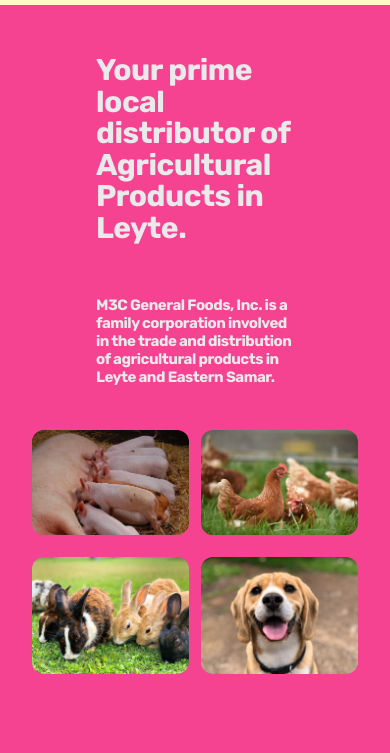
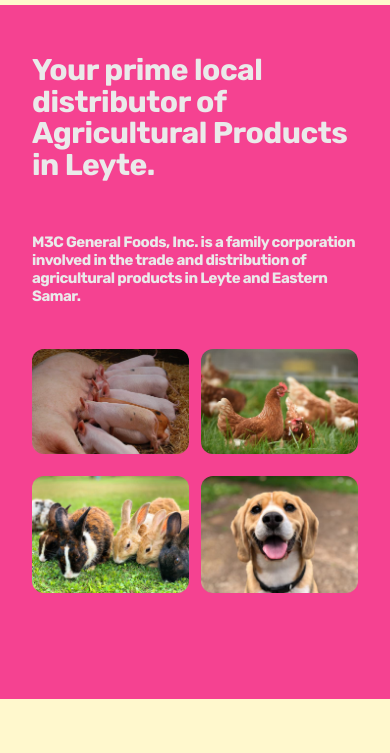
Before and after one commit to davemarquez20/m3c, a plain HTML site: page index.html in a window 390 px wide. Shown: the part 91-844 px from the top of the page. Drawn offline with nearby package versions, Linux system fonts and the light colour scheme; some packages are replaced by stand-ins of ours; a script that the page names is missing.

Commit message:
mobile view enhancement for the hero text

```diff
--- a/css/queries.css
+++ b/css/queries.css
@@ -161,4 +161,8 @@
     width: 20%;
     margin-bottom: 2rem;
   }
+
+  .hero-text {
+    padding: 0;
+  }
 }
```
